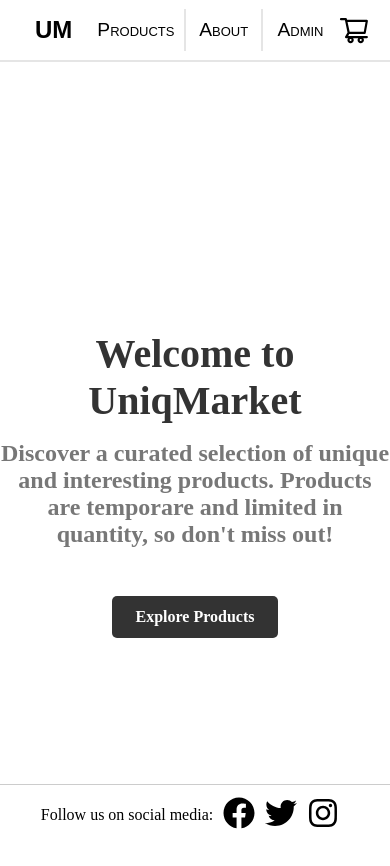
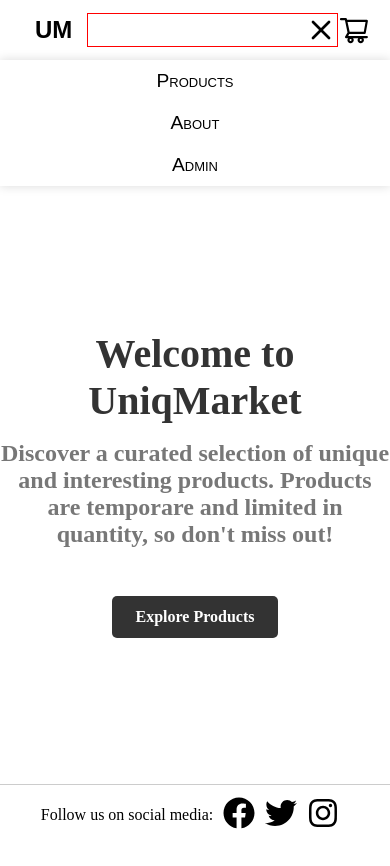
Before and after one commit to 964Code/e-com-novus, a React (Vite) app in the folder frontend/: page / in a window 390 px wide. Both pictures are taken after a click on the element "UM". Shown: the top 866 px of the page. Built offline with nearby package versions, Linux system fonts and the light colour scheme; no server answers.

Commit message:
fixed navbar responsivness

```diff
--- a/frontend/src/components/CategoriesMenu/styled.jsx
+++ b/frontend/src/components/CategoriesMenu/styled.jsx
@@ -7,6 +7,7 @@ export const CategoriesMenuContainer = styled.div`
   margin: 20px auto;
   width: 100%;
   max-width: 1200px;
+  background-color: #fff;
   border: 2.5px solid #e5e5e5;
   border-radius: 5px;
   height: 60px;
@@ -23,6 +24,7 @@ export const CategoriesMenuList = styled.ol`
   justify-content: space-evenly;
   align-items: center;
   width: 100%;
+  background-color: #fff;
   height: 100%;
 
   @media screen and (max-width: 768px) {
--- a/frontend/src/components/Footer/styled.jsx
+++ b/frontend/src/components/Footer/styled.jsx
@@ -10,6 +10,7 @@ export const FooterContainer = styled.footer`
   left: 0;
   right: 0;
   height: 60px;
+  padding: 0 20px;
   border-top: 1px solid #ccc;
 `;
 
--- a/frontend/src/components/NewNavbar/NewNavbar.jsx
+++ b/frontend/src/components/NewNavbar/NewNavbar.jsx
@@ -4,12 +4,14 @@ import { useNavigate } from 'react-router-dom';
 import { selectCartAmount } from '../../features/cart/cartSlice';
 import { useSelector, useDispatch } from 'react-redux';
 import { toggleAdmin } from '../../features/global/globalSlice';
+import { FiMenu } from 'react-icons/fi';
 
 const NewNavbar = () => {
   const dispatch = useDispatch();
   const navigate = useNavigate();
   const amount = useSelector(selectCartAmount);
   const [isDropdownOpen, setIsDropdownOpen] = useState(false);
+  const [isMobileDropdownOpen, setIsMobileDropdownOpen] = useState(false);
   const admin = useSelector((state) => state.global.isToggleOn);
 
   const toggleDropdown = () => {
@@ -22,6 +24,13 @@ const NewNavbar = () => {
 
   const handleCartClick = () => {
     navigate('/cart');
+    if (isMobileDropdownOpen) {
+      setIsMobileDropdownOpen(false);
+    }
+  };
+
+  const toggleMobileDropdown = () => {
+    setIsMobileDropdownOpen(!isMobileDropdownOpen);
   };
 
   useEffect(() => {
@@ -40,25 +49,63 @@ const NewNavbar = () => {
   return (
     <S.NavbarContainer>
       <S.Navbar>
-        <S.Logo onClick={() => navigate('/')}>UM</S.Logo>
-        <S.NavItemList>
-          <S.NavItem onClick={() => navigate('/products')}>Products</S.NavItem>
-          <S.NavItem onClick={() => navigate('/about')}>About</S.NavItem>
+        <S.Logo
+          onClick={() => {
+            toggleMobileDropdown();
+            navigate('/');
+          }}
+        >
+          UM
+        </S.Logo>
+        <S.NavItemList open={isMobileDropdownOpen}>
+          <S.NavItem
+            onClick={() => {
+              toggleMobileDropdown();
+              navigate('/products');
+            }}
+          >
+            Products
+          </S.NavItem>
+          <S.NavItem
+            onClick={() => {
+              toggleMobileDropdown();
+              navigate('/about');
+            }}
+          >
+            About
+          </S.NavItem>
           <S.NavItem className='dropdown' onClick={toggleDropdown}>
             Admin
             <S.DropdownMenu className='dropdown' open={isDropdownOpen}>
               {admin && (
-                <S.DropdownItem onClick={() => navigate('/addproducts')}>
+                <S.DropdownItem
+                  onClick={() => {
+                    toggleDropdown();
+                    toggleMobileDropdown();
+                    navigate('/addproducts');
+                  }}
+                >
                   Add Product
                 </S.DropdownItem>
               )}
-
-              <S.DropdownItem onClick={handleAdminMode}>
+              <S.DropdownItem
+                onClick={() => {
+                  toggleDropdown();
+                  toggleMobileDropdown();
+                  handleAdminMode();
+                }}
+              >
                 Admin Mode
               </S.DropdownItem>
             </S.DropdownMenu>
           </S.NavItem>
         </S.NavItemList>
+        <S.StyledFlexWrapper>
+          <S.HamburgerIcon
+            onClick={toggleMobileDropdown}
+            open={isMobileDropdownOpen}
+          />
+        </S.StyledFlexWrapper>
         <S.CartContainer onClick={handleCartClick}>
           <S.CartIcon />
           {amount > 0 && <S.CartCount>{amount}</S.CartCount>}
--- a/frontend/src/components/NewNavbar/styled.jsx
+++ b/frontend/src/components/NewNavbar/styled.jsx
@@ -1,5 +1,7 @@
 import styled from 'styled-components';
 import { AiOutlineShoppingCart } from 'react-icons/ai';
+import { FiMenu } from 'react-icons/fi';
+import { FiX } from 'react-icons/fi';
 
 export const NavbarContainer = styled.div`
   font-family: 'Montserrat', sans-serif;
@@ -32,6 +34,18 @@ export const NavItemList = styled.ol`
   list-style: none;
   width: 100%;
   justify-content: space-evenly;
+
+  @media (max-width: 450px) {
+    position: absolute;
+    top: 60px;
+    left: 0;
+    width: 100%;
+    background-color: white;
+    flex-direction: column;
+    box-shadow: 0 0 10px rgba(0, 0, 0, 0.15);
+    display: ${({ open }) => (open ? 'flex' : 'none')};
+    z-index: 100;
+  }
 `;
 
 export const NavItem = styled.li`
@@ -49,6 +63,13 @@ export const NavItem = styled.li`
   }
   &:hover {
     background-color: #f7f7f7;
+  }
+
+  @media (max-width: 450px) {
+    &:not(:last-child) {
+      border-right: none;
+    }
+    margin: 0 auto;
   }
 `;
 
@@ -81,6 +102,11 @@ export const DropdownItem = styled.li`
   &:hover {
     background-color: #f7f7f7;
   }
+
+  @media (max-width: 450px) {
+    font-size: 1.2rem;
+    display: block;
+  }
 `;
 
 export const CartContainer = styled.div`
@@ -106,3 +132,28 @@ export const CartCount = styled.span`
   padding: 3px 6px;
   border-radius: 50%;
 `;
+
+export const HamburgerIcon = styled(({ open, ...props }) =>
+  open ? <FiX {...props} /> : <FiMenu {...props} />
+)`
+  display: none;
+  font-size: 2rem;
+  cursor: pointer;
+  color: #000;
+
+  @media (max-width: 450px) {
+    display: block;
+  }
+`;
+
+export const StyledFlexWrapper = styled.div`
+  display: none;
+  align-items: center;
+  border: 1px solid red;
+  width: 100%;
+  justify-content: flex-end;
+
+  @media (max-width: 450px) {
+    display: flex;
+  }
+`;
```
Also changed, not shown: frontend/src/App.css (line endings or trailing spaces).
